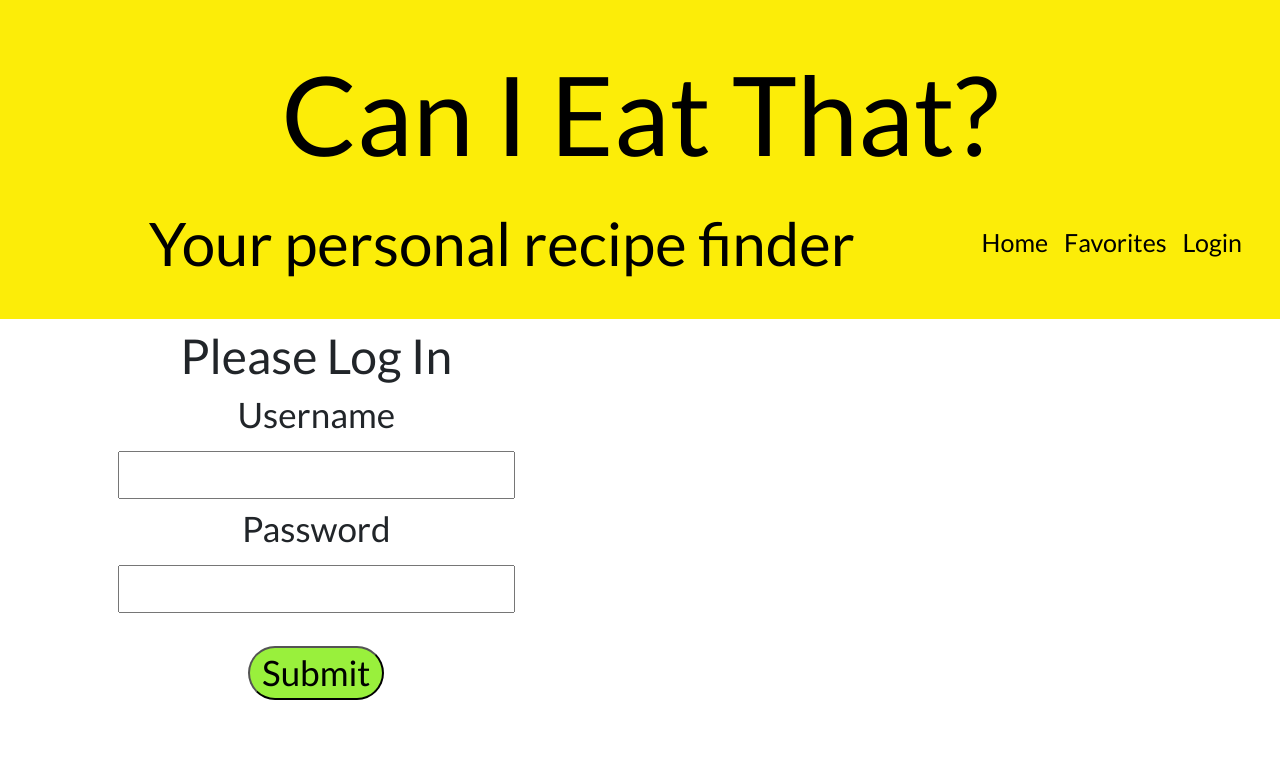
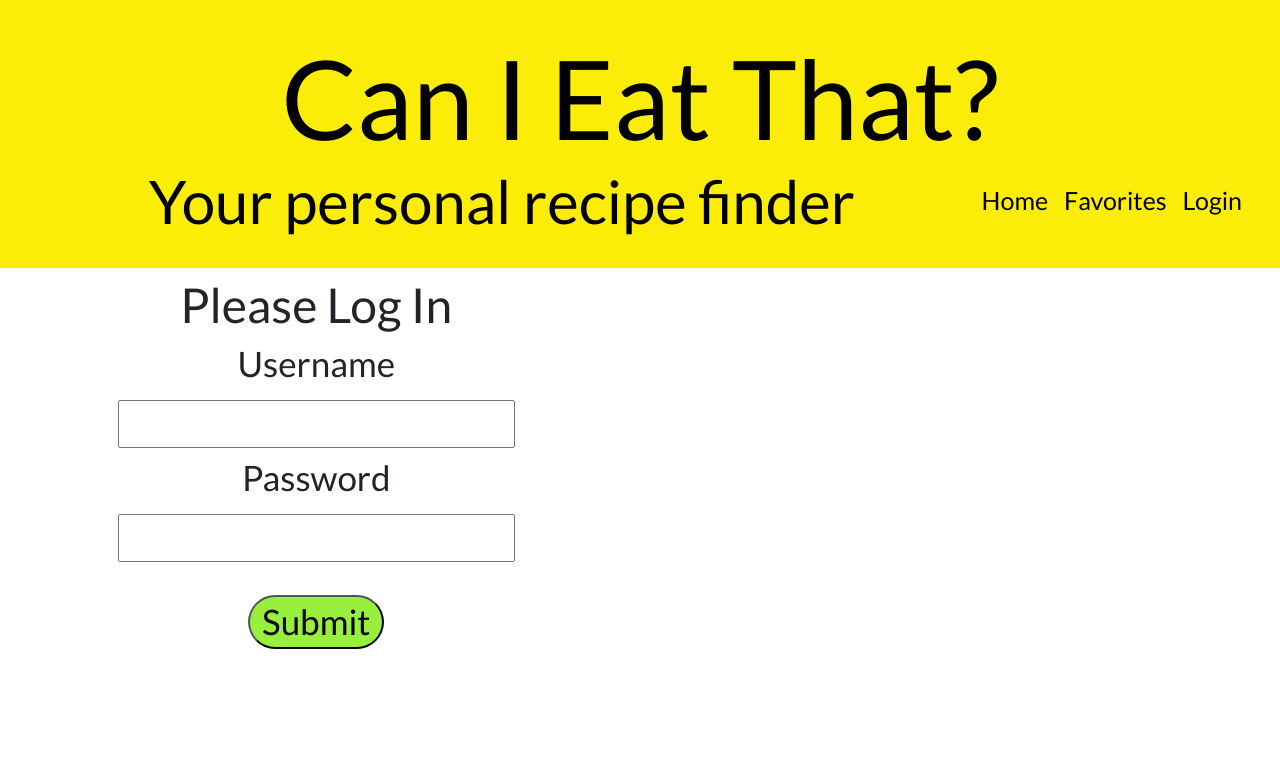
Before and after one commit to Drowekorte/can-i-eat-that, a React (Create React App) app in the folder client/: page /login-signup in a window 1280 px wide. Shown: the top 779 px of the page. Built offline with nearby package versions, Linux system fonts and the light colour scheme; no server answers.

Commit message:
fix to Nav bar CSS and JS

```diff
--- a/client/src/components/Nav/index.js
+++ b/client/src/components/Nav/index.js
@@ -41,30 +41,30 @@ function Nav(props) {
 
   return (
     <nav className="navbar">
-      <a className="eat" href="/">
-        Can I Eat That?</a>
+      <h1 className="eat" href="/">
+        Can I Eat That?</h1>
 
-        <a className="your"> Your personal recipe finder</a>
+        <h1 className="your"> Your personal recipe finder</h1>
 
       <nav className="">
-        <div className="home">
-          <Link to="/" className="home">Home</Link>
+        <div className="navclick">
+          <Link to="/" className="navclick">Home</Link>
           <div>
           </div>
         </div>
       </nav>
 
       <nav className="">
-        <div className="favorites">
-          <Link to="/FavoritesList" className="favorites">Favorites</Link>
+        <div className="navclick">
+          <Link to="/FavoritesList" className="navclick">Favorites</Link>
           <div>
 
           </div>
         </div>
       </nav>
       <nav className="">
-        <div className="login">
-          <Link to="/login-signup" className="login">Login</Link>
+        <div className="navclick">
+          <Link to="/login-signup" className="navclick">Login</Link>
           <div>
 
           </div>
--- a/client/src/components/Nav/style.css
+++ b/client/src/components/Nav/style.css
@@ -9,14 +9,15 @@
     padding: 1px;
     margin: auto;
 }
-.login {
+.navclick {
     color:black;
     margin: 1px;
     padding: 3px;
     font-size: 25px;
 }
-.login:hover {
+.navclick:hover {
     background-color:#FCC119;
+    border-radius: 15px;
 }
 .home {
     color:black;
```
